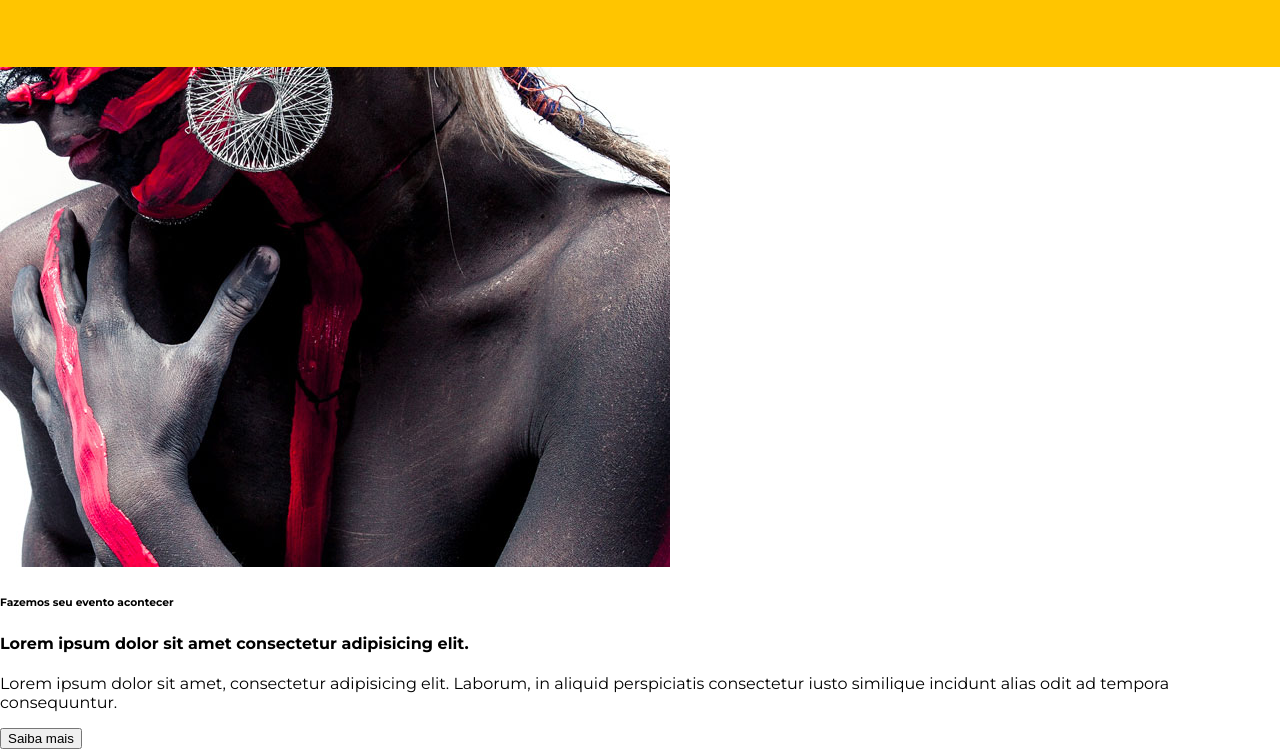
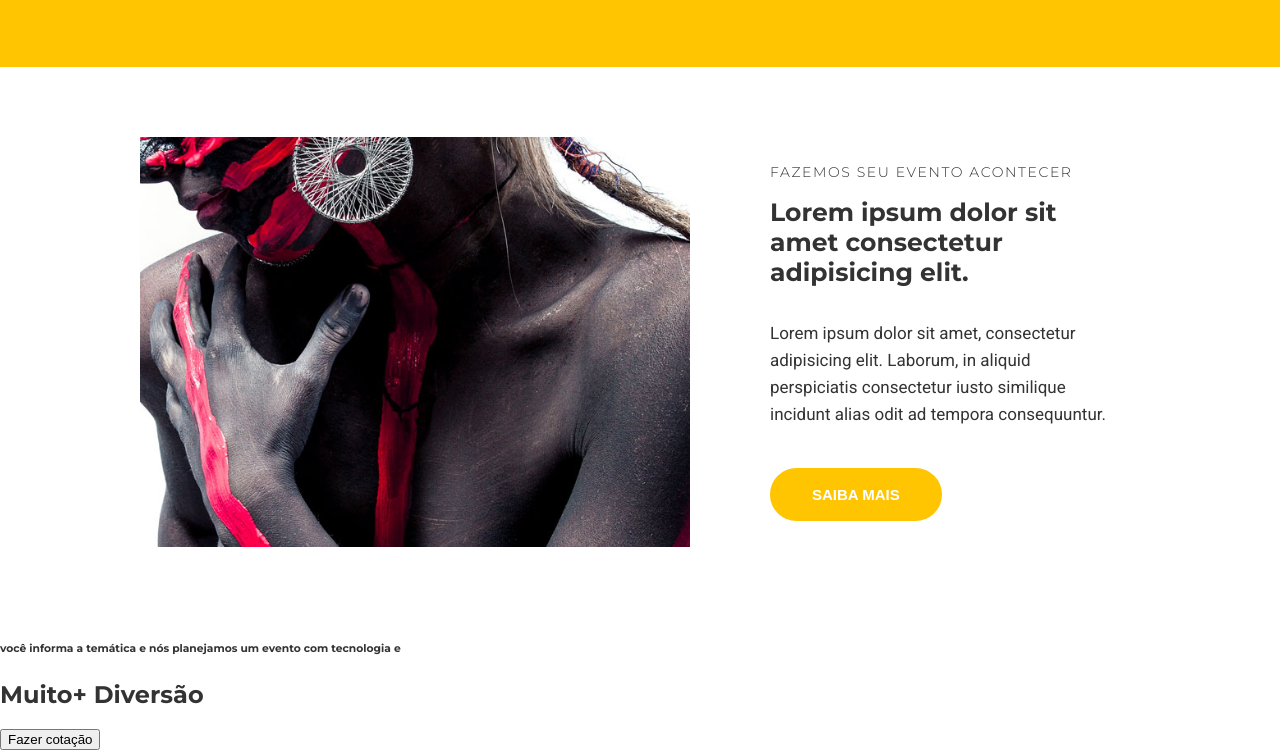
Before and after one commit to renan-arimatea/Projeto_Studion, a website: page src/index.html in a window 1280 px wide. Shown: the part 1010-1763 px from the top of the page. Drawn offline with Linux system fonts and the light colour scheme.

Commit message:
feat(main): implemented modifications in style.css and index.html for better design structure

```diff
--- a/src/index.html
+++ b/src/index.html
@@ -9,6 +9,7 @@
   </head>
   <body>
     <nav class="navbar">
+    <div class="container navbar__container" >
       <h1 class="logo-studion">
         Studi<span class="copy--primary">on</span>
         <span class="logo-studion__subtitle">Eventos</span>
@@ -30,6 +31,7 @@
           <a href="#contato">Contato</a>
         </li>
       </ul>
+    </div>
     </nav>
 
     <header>
@@ -47,7 +49,7 @@
 
     <main>
       <section id="counter">
-        <ul class="counter__container">
+        <ul class="container counter__container">
           <li>
             <h3>+ de 500
               <small>eventos realizados</small>
@@ -69,9 +71,9 @@
         </ul>
       </section>
 
-      <section>
-        <div>
-          <img src="./images/institutional.jpg" alt="" />
+      <section class="container institutional">
+        <img class="institutional__image" src="./images/institutional.jpg" alt="Studion institucional"/>
+        <div class="institutional__copy">
           <h6>Fazemos seu evento acontecer</h6>
           <h4>Lorem ipsum dolor sit amet consectetur adipisicing elit.</h4>
           <p>
@@ -79,7 +81,7 @@
             in aliquid perspiciatis consectetur iusto similique incidunt alias
             odit ad tempora consequuntur.
           </p>
-          <button>Saiba mais</button>
+          <button class="btn btn--institutional">Saiba mais</button>
         </div>
       </section>
 
--- a/src/style.css
+++ b/src/style.css
@@ -1,4 +1,4 @@
-@import url('https://fonts.googleapis.com/css2?family=Montserrat:wght@300;400;700;900&display=swap');
+@import url('https://fonts.googleapis.com/css2?family=Montserrat:wght@300;400;500;700;900&family=Roboto&display=swap');
 
 *{
     box-sizing: border-box;
@@ -7,8 +7,10 @@
 :root{
     font-family: 'Montserrat', sans-serif;
     font-size: 16px;
+    --color-copy: #333;
     --color-primary: #ffc500;
     --default-padding: 1rem;
+    color: var(--color-copy);
 }
 
 body{
@@ -22,6 +24,11 @@ footer{
     overflow-x: hidden;
 }
 
+.container{
+    max-width: 1140px;
+    margin: 0 auto;
+}
+
 ul{
     display: flex;
     list-style: none;
@@ -32,18 +39,21 @@ ul{
 .navbar{
     position: fixed;
     z-index: 1;
+    top: 0;
+    left: 0;
+    width: 100%;
+    background-color: #000; /*vermelho, verde, azul, transparência */
+    color: #fff;
+}
+
+.navbar__container{
     display: grid;
     grid-template-columns: 1fr 9fr;
     align-items: center;
-    top: 0;
-    left: 0;
 
     width: 100vw;
     height: 7.75rem;
     padding: 0 1rem;
-
-    background-color: #000; /*vermelho, verde, azul, transparência */
-    color: #fff;
 }
 
 .navbar__links{
@@ -140,7 +150,8 @@ ul{
 
 .btn:hover,
 .btn:active,
-.btn:focus{
+.btn:focus,
+.btn--institutional{
     border-color: var(--color-primary);
     background-color: var(--color-primary);
     color: #fff;
@@ -154,9 +165,8 @@ ul{
 
 .counter__container{
     display: grid;
-    grid-template-columns: repeat(3, minmax(300px, 1fr));
+    grid-template-columns: repeat(auto-fill, minmax(300px, 1fr));
     place-items: center;
-    margin: 0;
     padding: 4.375rem 1rem;
 }
 
@@ -169,3 +179,44 @@ ul{
     display: block;
     font-size: 1.25rem;
 }
+
+.institutional{
+    display: grid;
+    grid-template-columns: auto auto;
+    gap: 3.125rem;
+    align-items: center;
+    padding: 4.375rem;
+}
+
+.institutional__copy{
+    padding: 0 1.875rem;
+
+}
+
+.institutional__copy h6{
+    font-size: .875rem;
+    font-weight: 300;
+    letter-spacing: .1rem;
+    text-transform: uppercase;
+    margin: 0;
+}
+
+.institutional__image{
+    max-width: 550px;
+}
+
+.institutional__copy h4{
+    font-size: 1.5625rem;
+    margin-top: 1rem;
+}
+.institutional p{
+    font-family: 'Roboto', sans-serif;
+    font-size: 1.0625rem;
+    line-height: 1.6875rem;
+    margin-bottom: 2.5rem;
+}
+
+.btn--institutional:hover{
+    color: var(--color-copy);
+    background: unset;
+}
```
